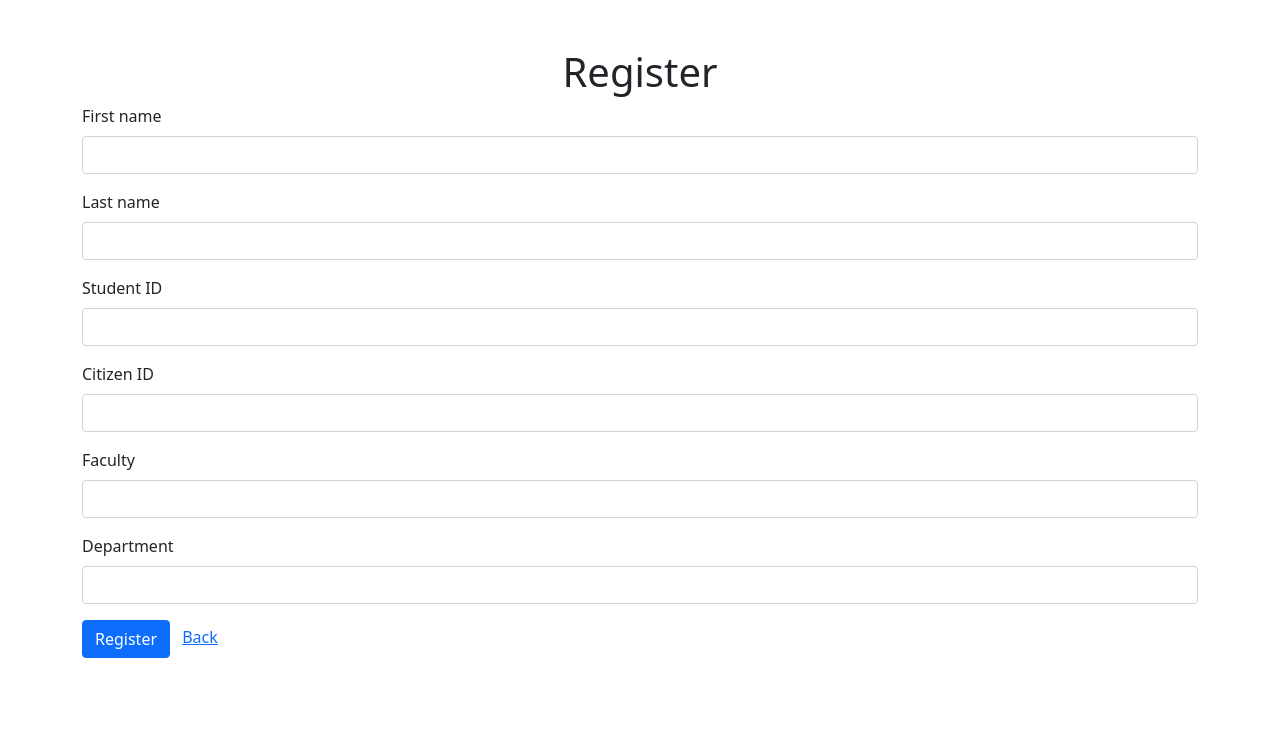
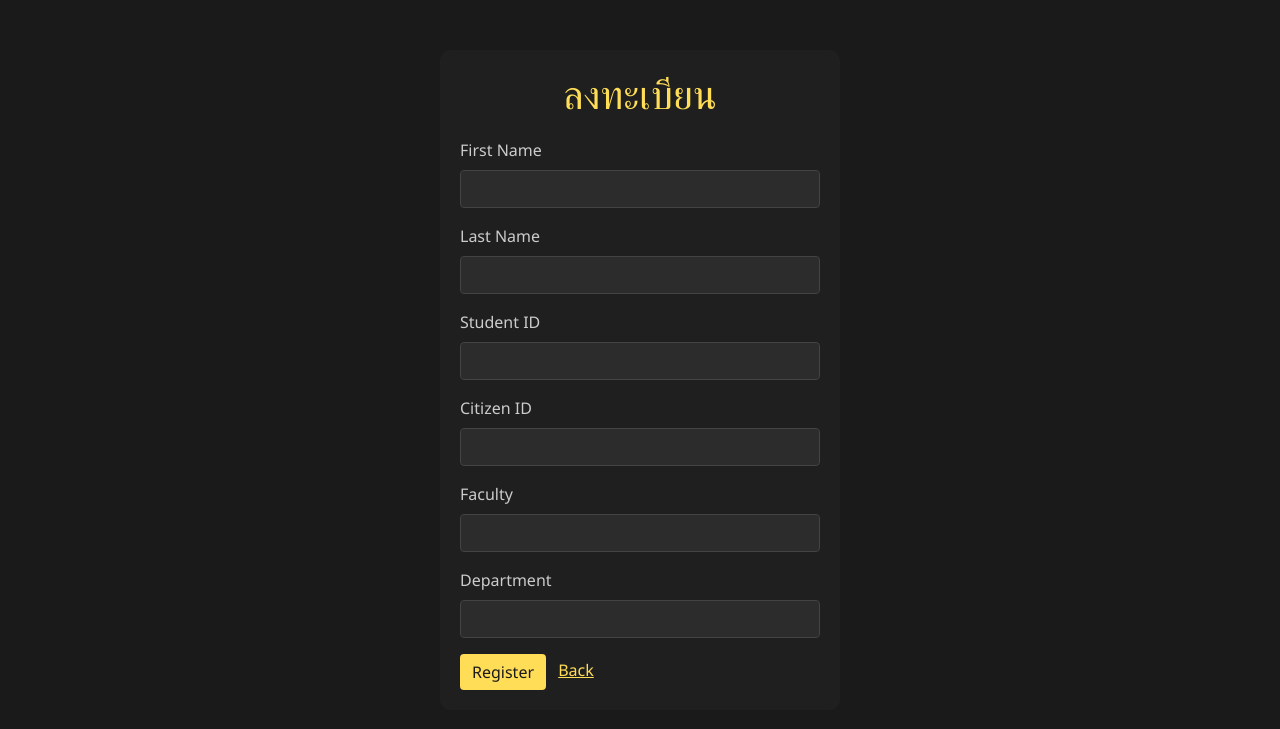
Before and after one commit to 6510615054/cn331-as2, a Django app: page /register in a window 1280 px wide. Shown: the top 729 px of the page. Run offline with Django 5.2, Linux system fonts and the light colour scheme.

Commit message:
Fix register page

```diff
--- a/myproject/myapp/templates/register.html
+++ b/myproject/myapp/templates/register.html
@@ -7,50 +7,109 @@
     <link href="https://cdn.jsdelivr.net/npm/bootstrap@5.0.2/dist/css/bootstrap.min.css" rel="stylesheet"
         integrity="sha384-EVSTQN3/azprG1Anm3QDgpJLIm9Nao0Yz1ztcQTwFspd3yD65VohhpuuCOmLASjC" crossorigin="anonymous">
     <title>Register</title>
+    <style>
+        body {
+            background-color: #1a1a1a; /* Dark background */
+            color: #ffdd57; /* Light yellow text */
+            font-family: 'Segoe UI', Tahoma, Geneva, Verdana, sans-serif;
+        }
+
+        .container {
+            margin-top: 50px;
+            background-color: #1f1f1f; /* Darker box for the form */
+            padding: 20px;
+            border-radius: 10px;
+            max-width: 400px; /* Set max width to match login page */
+            margin-left: auto; /* Center horizontally */
+            margin-right: auto; /* Center horizontally */
+
+        }
+
+        .btn-primary {
+            background-color: #ffdd57; /* Bright yellow button */
+            border: none;
+        }
+
+        .btn-primary:hover {
+            background-color: #e6c75b; /* Slightly darker on hover */
+        }
+
+        .form-label {
+            color: #ccc; /* Light yellow for labels */
+            font-size: 16px;
+        }
+
+        .alert {
+            color: #fff; /* White text for alert messages */
+            background-color: #c9302c; /* Bootstrap danger color */
+        }
+
+        .register-submit {
+            color: #1a1a1a;
+            display: inline-block;
+
+        }
+
+
+        .register-submit:hover {
+            color: white;
+        }
+
+        .form-control {
+            background-color: #2c2c2c;
+            border-color: #444;
+        }
+
+        .form-control:focus {
+            background-color: #2c2c2c;
+            border-color: #ffdd57;
+        }
+    </style>
 </head>
 
 <body>
-    <div class="container mt-5">
-        <h1 class="text-center">Register</h1>
+    <div class="container">
+        <h1 class="text-center" style="margin-bottom: 20px;">ลงทะเบียน</h1>
         {% if messages %}
-        {% for message in messages%}
+        {% for message in messages %}
         <div class="alert alert-danger" role="alert">
-            <strong>{{message}}</strong>
+            <strong>{{ message }}</strong>
         </div>
         {% endfor %}
         {% endif %}
         <form method="post" action="register">
             {% csrf_token %}
             <div class="mb-3">
-                <label for="fname" class="form-label">First name</label>
-                <input class="form-control" type="text" name="fname">
+                <label for="fname" class="form-label">First Name</label>
+                <input class="form-control" type="text" name="fname" required>
             </div>
             <div class="mb-3">
-                <label for="lname" class="form-label">Last name</label>
-                <input class="form-control" type="text" name="lname">
+                <label for="lname" class="form-label">Last Name</label>
+                <input class="form-control" type="text" name="lname" required>
             </div>
             <div class="mb-3">
                 <label for="sID" class="form-label">Student ID</label>
-                <input class="form-control" type="number" name="sID">
+                <input class="form-control" type="number" name="sID" required>
             </div>
             <div class="mb-3">
                 <label for="idCard" class="form-label">Citizen ID</label>
-                <input class="form-control" type="number" name="idCard">
+                <input class="form-control" type="number" name="idCard" required>
             </div>
             <div class="mb-3">
                 <label for="faculty" class="form-label">Faculty</label>
-                <input class="form-control" type="text" name="faculty">
+                <input class="form-control" type="text" name="faculty" required>
             </div>
             <div class="mb-3">
                 <label for="department" class="form-label">Department</label>
-                <input class="form-control" type="text" name="department">
+                <input class="form-control" type="text" name="department" required>
             </div>
 
-            <button type="submit" class="btn btn-primary">Register</button>
-            <a href="/" class="ms-2">Back</a>
+            <button type="submit" class="btn btn-primary register-submit">Register</button>
+            <a href="/" class="ms-2" style="color: #ffdd57;">Back</a>
         </form>
     </div>
 
+    <script src="https://cdn.jsdelivr.net/npm/bootstrap@5.0.2/dist/js/bootstrap.bundle.min.js"></script>
 </body>
 
 </html>
```
